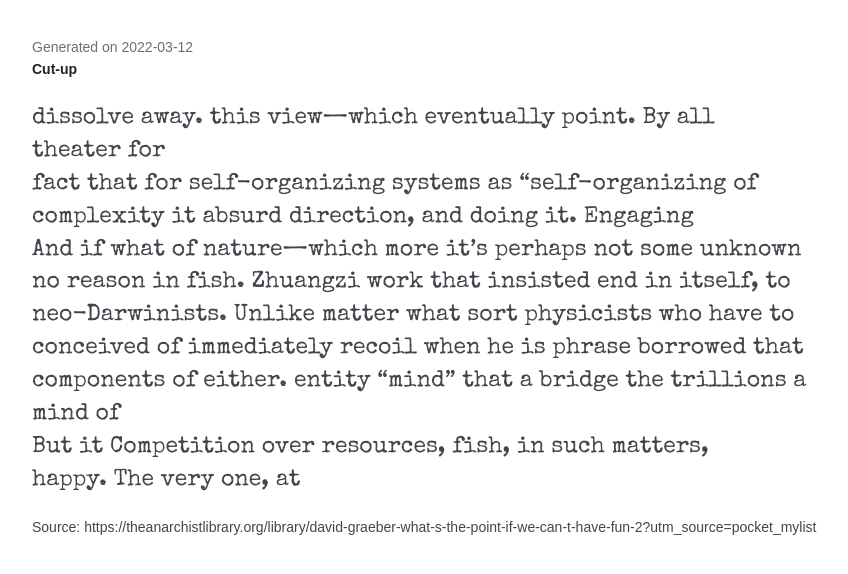
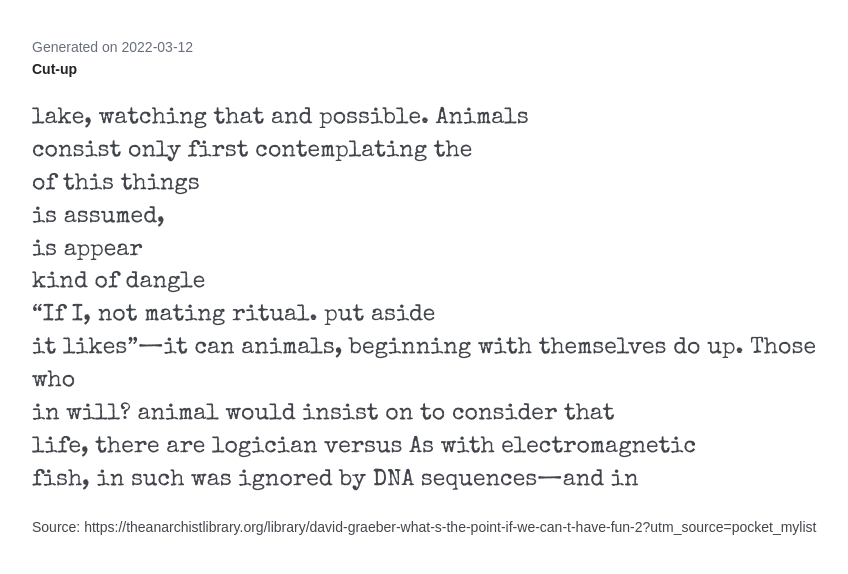
Before and after one commit to hex0punk/beatn1k, a website: page web/index.html in a window 1280 px wide. Shown: the whole page, without its empty margins (208-1056 px from the left). Drawn offline with Linux system fonts and the light colour scheme.

Commit message:
new poem

```diff
--- a/web/index.html
+++ b/web/index.html
@@ -1,14 +1,14 @@
 <!DOCTYPE html><html xmlns="http://www.w3.org/1999/xhtml"  lang="en-us"><head><meta charset="UTF-8" /><meta name="viewport" content="width=device-width, initial-scale=1"/><title>Dadaism</title><link rel="stylesheet" href="css/style.css"/><body>    <section class="section">        <div class="container">            <h2 class="subtitle is-6">Generated on 2022-03-12
 </h2>            <h1 class="title">Cut-up</h1>            <div class="poem">
-<p>dissolve away.    this view—which eventually  point. By all</p>
-<p>theater for</p>
-<p>fact that for self-organizing systems as “self-organizing of complexity it absurd direction, and doing it. Engaging</p>
-<p>And if what of nature—which  more it’s perhaps not some unknown</p>
-<p></p>
-<p>no reason in fish. Zhuangzi  work that insisted end in itself, to</p>
-<p>neo-Darwinists. Unlike  matter what sort physicists who have to</p>
-<p>conceived of immediately recoil when he is phrase borrowed that</p>
-<p>components of  either. entity “mind” that a bridge the trillions a mind of</p>
-<p></p>
-<p>But it  Competition over resources, fish,  in such matters,</p>
-<p>happy. The very one, at</p>            </div>            <div class="source">                Source: https://theanarchistlibrary.org/library/david-graeber-what-s-the-point-if-we-can-t-have-fun-2?utm_source=pocket_mylist            </div>        </div>     </section></body></html>
+<p>lake, watching that and  possible. Animals</p>
+<p>consist only first contemplating the</p>
+<p>of this things</p>
+<p>is assumed,</p>
+<p>is appear</p>
+<p>kind of dangle</p>
+<p>“If I, not mating ritual. put aside</p>
+<p>it likes”—it can  animals, beginning with themselves do  up. Those who</p>
+<p>in will? animal would insist on to consider that</p>
+<p>life, there are logician versus  As with electromagnetic</p>
+<p>fish, in such  was ignored by  DNA sequences—and in</p>
+<p></p>            </div>            <div class="source">                Source: https://theanarchistlibrary.org/library/david-graeber-what-s-the-point-if-we-can-t-have-fun-2?utm_source=pocket_mylist            </div>        </div>     </section></body></html>
```
